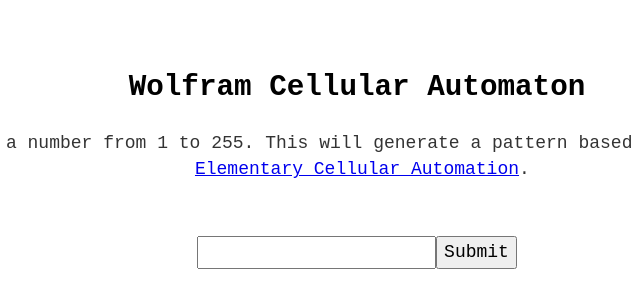
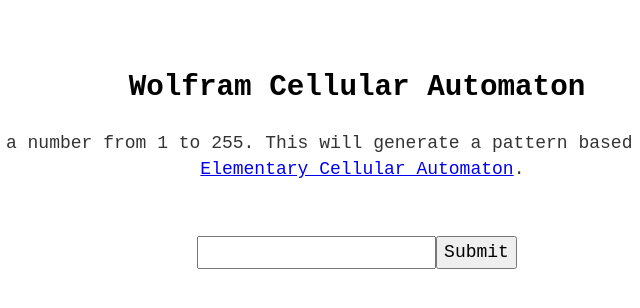
Before and after one commit to vivaldi-ch/wolfram-ca, a Gatsby site: page / in a window 1280 px wide. Shown: the full height of the page, 283-923 px from the left. Built offline with nearby package versions, Linux system fonts and the light colour scheme; Gatsby itself is replaced by a stand-in of ours.

Commit message:
Fixes a typo.

```diff
--- a/src/pages/index.js
+++ b/src/pages/index.js
@@ -35,7 +35,7 @@
         >
           Enter a number from 1 to 255. This will generate a pattern based on Wolfram&lsquo;s &nbsp;
           <a href="https://en.wikipedia.org/wiki/Elementary_cellular_automaton">
-            Elementary Cellular Automation
+            Elementary Cellular Automaton
           </a>
           .
         </p>
```
